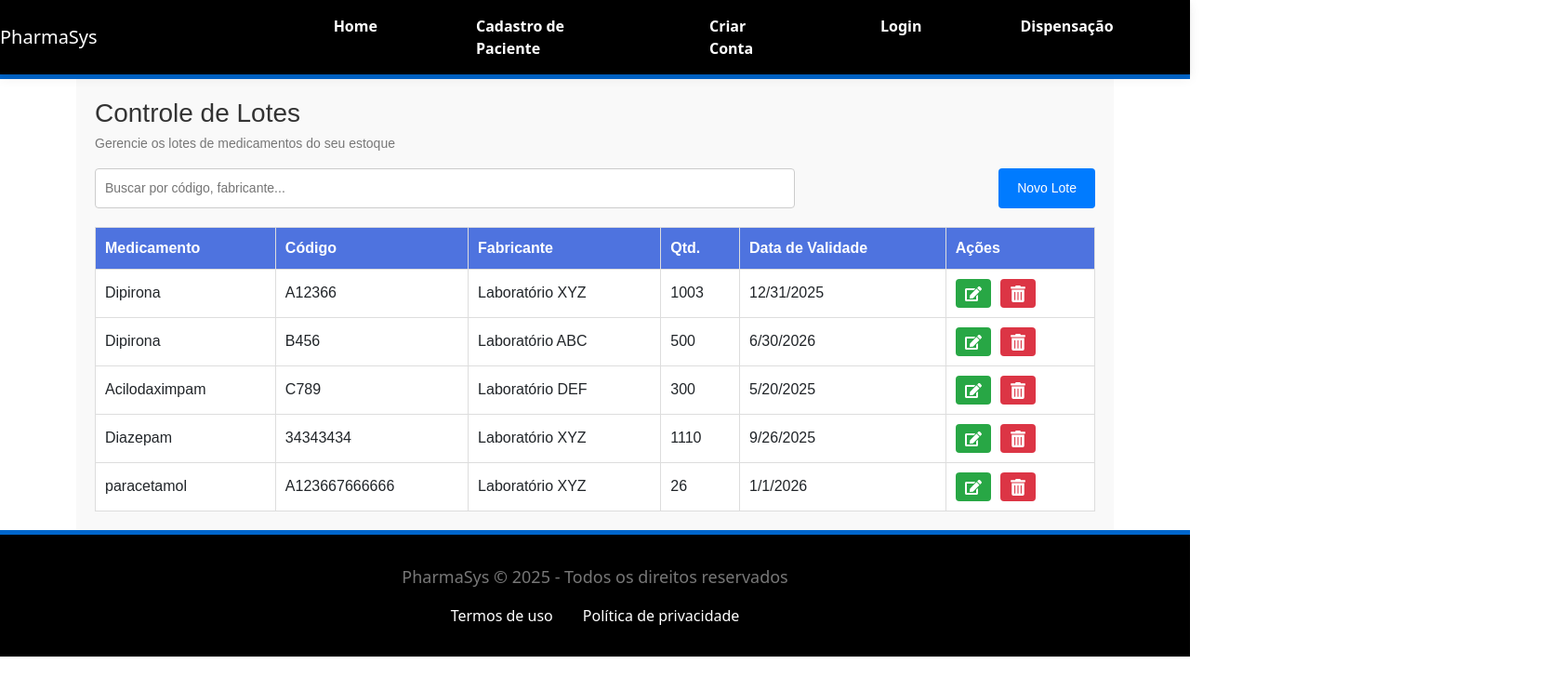
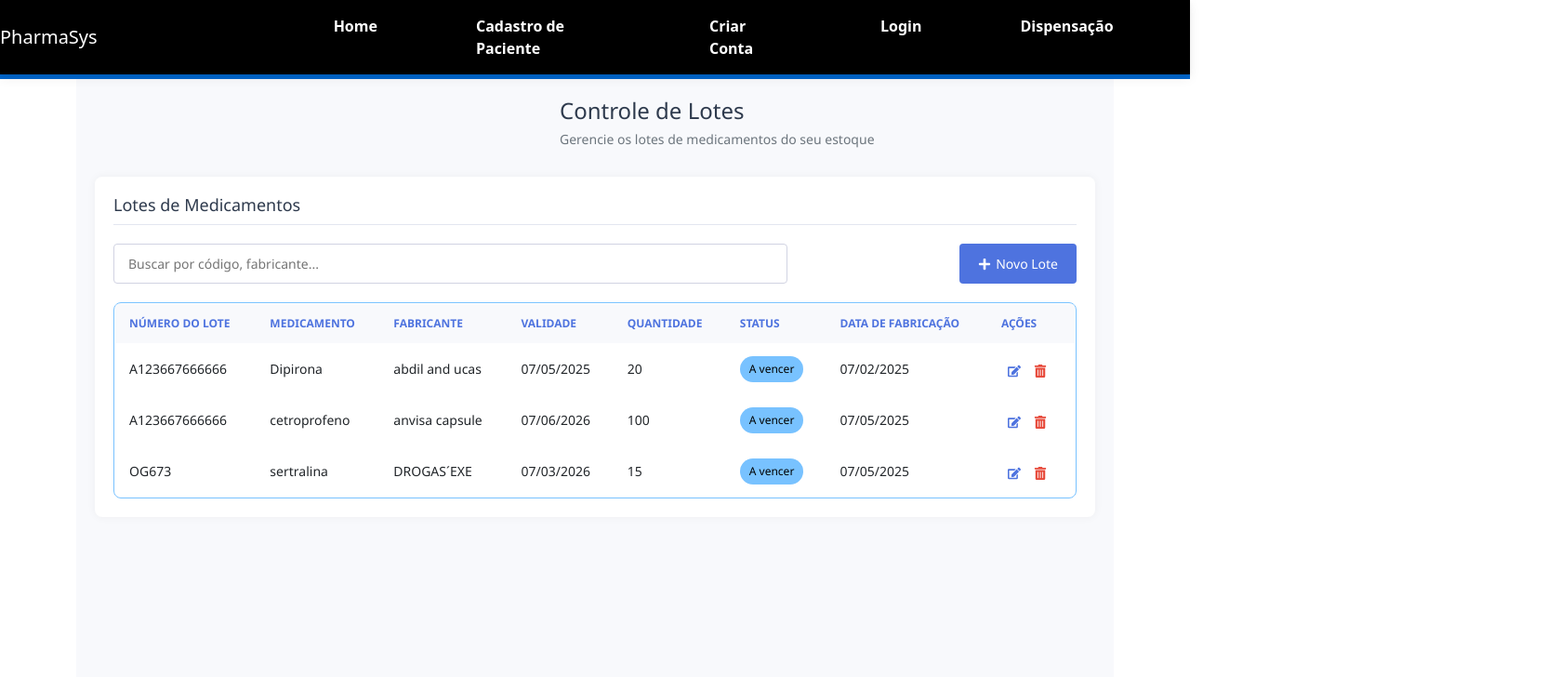
Before and after one commit to Jonaslima07/PharmaSys-Front, a React (Vite) app: page /cadastrarlotes in a window 1280 px wide. Shown: the top 728 px of the page at 93% size, 1678 px wide, since content can reach past the window. Built offline with nearby package versions, Linux system fonts and the light colour scheme; data requests are answered from the project's data file.

Commit message:
lotes alteração

```diff
--- a/db.json
+++ b/db.json
@@ -43,54 +43,34 @@
   ],
   "lotes": [
     {
-      "number": "A12366",
-      "expirationDate": "2025-12-31",
-      "manufacturer": "Laboratório XYZ",
-      "quantity": 1003,
+      "id": "6c25",
+      "number": "A123667666666",
+      "expirationDate": "2025-05-07",
+      "manufacturer": "abdil and ucas",
+      "quantity": 20,
       "medicationName": "Dipirona",
-      "medicationImage": "/images/dipirona.jpg",
-      "manufacturingDate": "2025-01-01",
-      "id": "1"
+      "medicationImage": null,
+      "manufacturingDate": "2025-02-07"
     },
     {
-      "id": "2",
-      "number": "B456",
-      "expirationDate": "2026-06-30",
-      "manufacturer": "Laboratório ABC",
-      "quantity": 500,
-      "medicationName": "Dipirona",
-      "medicationImage": "/images/dipirona.jpg",
-      "manufacturingDate": "2025-02-01"
+      "id": "a0a1",
+      "number": "A123667666666",
+      "expirationDate": "2026-06-07",
+      "manufacturer": "anvisa capsule",
+      "quantity": 100,
+      "medicationName": "cetroprofeno",
+      "medicationImage": null,
+      "manufacturingDate": "2025-05-07"
     },
     {
-      "id": "3",
-      "number": "C789",
-      "expirationDate": "2025-05-20",
-      "manufacturer": "Laboratório DEF",
-      "quantity": 300,
-      "medicationName": "Acilodaximpam",
-      "medicationImage": "/images/medicamento3.jpg",
-      "manufacturingDate": "2025-03-15"
-    },
-    {
-      "number": "34343434",
-      "expirationDate": "2025-09-26",
-      "manufacturer": "Laboratório XYZ",
-      "quantity": 1110,
-      "medicationName": "Diazepam",
+      "id": "e29c",
+      "number": "OG673",
+      "expirationDate": "2026-03-07",
+      "manufacturer": "DROGAS´EXE",
+      "quantity": 15,
+      "medicationName": "sertralina",
       "medicationImage": null,
-      "manufacturingDate": "2025-05-22",
-      "id": "1fd5"
-    },
-    {
-      "id": "6520",
-      "number": "A123667666666",
-      "expirationDate": "2026-01-01",
-      "manufacturer": "Laboratório XYZ",
-      "quantity": 26,
-      "medicationName": "paracetamol",
-      "medicationImage": null,
-      "manufacturingDate": "2025-05-31"
+      "manufacturingDate": "2025-05-07"
     }
   ]
 }
--- a/src/components/BatchList.jsx
+++ b/src/components/BatchList.jsx
@@ -1,30 +1,40 @@
 import React, { useState, useEffect } from 'react';
-import { FaEdit, FaTrashAlt } from 'react-icons/fa';
+import { FaEdit, FaTrashAlt, FaCheck, FaPlus } from 'react-icons/fa';
 import BatchForm from './BatchForm';
+import './BatchList.css';
 
 const BatchList = () => {
   const [batches, setBatches] = useState([]);
   const [searchTerm, setSearchTerm] = useState('');
   const [showForm, setShowForm] = useState(false);
   const [selectedBatch, setSelectedBatch] = useState(null);
+  const [isLoading, setIsLoading] = useState(true);
+  const [error, setError] = useState(null);
 
   useEffect(() => {
     loadBatches();
   }, []);
 
   const loadBatches = async () => {
+    setIsLoading(true);
+    setError(null);
     try {
       const response = await fetch('http://localhost:5000/lotes');
+      if (!response.ok) {
+        throw new Error(`Erro HTTP! status: ${response.status}`);
+      }
       const data = await response.json();
       setBatches(data);
     } catch (error) {
       console.error('Erro ao carregar os lotes', error);
-      alert('Erro ao carregar os lotes.');
+      setError('Erro ao carregar os lotes. Tente novamente mais tarde.');
+    } finally {
+      setIsLoading(false);
     }
   };
 
   const handleAddBatch = () => {
-    setSelectedBatch(null); // Reset para novo lote
+    setSelectedBatch(null);
     setShowForm(true);
   };
 
@@ -36,7 +46,38 @@ const BatchList = () => {
   const handleFormClose = () => {
     setShowForm(false);
     setSelectedBatch(null);
-    loadBatches(); // Recarrega a lista após fechar o formulário
+    loadBatches();
+  };
+
+  const handleFormSubmit = async (batchData) => {
+    try {
+      setIsLoading(true);
+      const url = batchData.id
+        ? `http://localhost:5000/lotes/${batchData.id}`
+        : 'http://localhost:5000/lotes';
+
+      const method = batchData.id ? 'PUT' : 'POST';
+
+      const response = await fetch(url, {
+        method,
+        headers: {
+          'Content-Type': 'application/json',
+        },
+        body: JSON.stringify(batchData),
+      });
+
+      if (!response.ok) {
+        throw new Error(`Erro HTTP! status: ${response.status}`);
+      }
+
+      // Fecha o formulário e recarrega os dados
+      handleFormClose();
+    } catch (error) {
+      console.error('Erro ao salvar o lote', error);
+      alert('Erro ao salvar o lote. Tente novamente.');
+    } finally {
+      setIsLoading(false);
+    }
   };
 
   const filteredBatches = batches.filter(
@@ -60,29 +101,82 @@ const BatchList = () => {
         loadBatches();
       } catch (error) {
         console.error('Erro ao excluir o lote', error);
-        alert('Erro ao excluir o lote');
+        alert('Erro ao excluir o lote. Tente novamente.');
       }
     }
   };
 
+  const formatDate = (dateString) => {
+    if (!dateString) return '-';
+    const date = new Date(dateString);
+    return date.toLocaleDateString('pt-BR', {
+      day: '2-digit',
+      month: '2-digit',
+      year: 'numeric'
+    });
+  };
+
+  const formatManufactureDate = (dateString) => {
+    if (!dateString) return '-';
+    const date = new Date(dateString);
+    return date.toLocaleDateString('pt-BR', {
+      day: '2-digit',
+      month: '2-digit',
+      year: 'numeric'
+    });
+  };
+
+  const calculateStatus = (expirationDate) => {
+    if (!expirationDate) return 'A vencer';
+
+    const today = new Date();
+    const expDate = new Date(expirationDate);
+    return expDate < today ? 'Vencido' : 'A vencer';
+  };
+
+  const getStatusStyle = (status) => {
+    return status === 'Vencido'
+      ? { backgroundColor: '#f12f11', color: '#0000000' }
+      : { backgroundColor: '#78C2FF', color: '#000000' };
+  };
+
+  if (isLoading) {
     return (
-    <div style={styles.batchList}>
-      <h2 style={styles.heading}>Controle de Lotes</h2>
-      <p style={styles.paragraph}>Gerencie os lotes de medicamentos do seu estoque</p>
+      <div className="loading-container">
+        <div className="spinner"></div>
+        <p>Carregando lotes...</p>
+      </div>
+    );
+  }
 
-      <div style={styles.searchBar}>
+  if (error) {
+    return (
+      <div className="error-container">
+        <p className="error-message">{error}</p>
+        <button onClick={loadBatches} className="btn-retry">
+          Tentar novamente
+        </button>
+      </div>
+    );
+  }
+
+  return (
+    <div className="batch-list-container">
+      <h1>Controle de Lotes</h1>
+      <p className="subtitle">Gerencie os lotes de medicamentos do seu estoque</p>
+
+      <div className="batch-content">
+        <h2>Lotes de Medicamentos</h2>
+
+        <div className="batch-actions">
           <input
             type="text"
             placeholder="Buscar por código, fabricante..."
             value={searchTerm}
             onChange={(e) => setSearchTerm(e.target.value)}
-          style={styles.input}
           />
-        <button
-          onClick={handleAddBatch}
-          style={styles.btnNovoLote}
-        >
-          Novo Lote
+          <button onClick={handleAddBatch} className="btn-add">
+            <FaPlus /> Novo Lote
           </button>
         </div>
 
@@ -90,222 +184,85 @@ const BatchList = () => {
           <BatchForm
             batch={selectedBatch}
             onClose={handleFormClose}
-          onSave={handleFormClose}
+            onSubmit={handleFormSubmit}
+            isSubmitting={isLoading}
           />
         )}
 
-      <table style={styles.table}>
+        {/* Adicione esta condição para mostrar a imagem quando não há lotes */}
+        {batches.length === 0 && !isLoading && !error && (
+          <div className="empty-state">
+            <img src="images/muiedacartela.jpg" alt="Nenhum lote cadastrado" />
+            <p>Nenhum lote cadastrado ainda. Clique em "Novo Lote" para começar!</p>
+          </div>
+        )}
+
+        <div className="table-container">
+          {filteredBatches.length > 0 ? (
+            <table>
               <thead>
                 <tr>
-            <th style={styles.tableHeader}>Medicamento</th>
-            <th style={styles.tableHeader}>Código</th>
-            <th style={styles.tableHeader}>Fabricante</th>
-            <th style={styles.tableHeader}>Qtd.</th>
-            <th style={styles.tableHeader}>Data de Validade</th>
-            <th style={styles.tableHeader}>Ações</th>
+                  <th>Número do Lote</th>
+                  <th>Medicamento</th>
+                  <th>Fabricante</th>
+                  <th>Validade</th>
+                  <th>Quantidade</th>
+                  <th>Status</th>
+                  <th>Data de Fabricação</th>
+                  <th>Ações</th>
                 </tr>
               </thead>
               <tbody>
-          {filteredBatches.map((batch) => (
-            <tr key={batch.id} style={styles.tableRow}>
-              <td style={styles.tableData}>{batch.medicationName}</td>
-              <td style={styles.tableData}>{batch.number}</td>
-              <td style={styles.tableData}>{batch.manufacturer}</td>
-              <td style={styles.tableData}>{batch.quantity}</td>
-              <td style={styles.tableData}>
-                {new Date(batch.expirationDate).toLocaleDateString()}
+                {filteredBatches.map((batch) => {
+                  const status = calculateStatus(batch.expirationDate);
+                  return (
+                    <tr key={batch.id}>
+                      <td>{batch.number || '-'}</td>
+                      <td>{batch.medicationName || '-'}</td>
+                      <td>{batch.manufacturer || '-'}</td>
+                      <td>{formatDate(batch.expirationDate)}</td>
+                      <td>{batch.quantity || '0'}</td>
+                      <td>
+                        <span className="status-badge" style={getStatusStyle(status)}>
+                          {status}
+                        </span>
                       </td>
-              <td style={styles.tableData}>
+                      <td>{formatManufactureDate(batch.manufacturingDate)}</td>
+                      <td>
                         <button
                           onClick={() => handleEditBatch(batch)}
-                  style={styles.btnEditar}
+                          className="btn-action btn-edit"
+                          title="Editar"
                         >
-                  <FaEdit size={18} />
+                          <FaEdit />
                         </button>
                         <button
                           onClick={() => handleDelete(batch.id)}
-                  style={styles.btnExcluir}
+                          className="btn-action btn-delete"
+                          title="Excluir"
                         >
-                  <FaTrashAlt size={18} />
+                          <FaTrashAlt />
+                        </button>
+                        <button className="btn-action btn-check">
+                          <FaCheck />
                         </button>
                       </td>
                     </tr>
-          ))}
+                  );
+                })}
               </tbody>
             </table>
-       <style>
-        {`
-          .batch-list {
-            padding: 20px;
-            font-family: Arial, sans-serif;
-            background-color: #f9f9f9;
-          }
-
-          h2 {
-            font-size: 28px;
-            margin-bottom: 5px;
-            color: #333;
-          }
-
-          p {
-            font-size: 14px;
-            color: #777;
-          }
-
-          .search-bar {
-            display: flex;
-            justify-content: space-between;
-            margin-bottom: 20px;
-          }
-
-          input {
-            padding: 10px;
-            width: 70%;
-            border-radius: 4px;
-            border: 1px solid #ccc;
-            font-size: 14px;
-          }
-
-          button {
-            padding: 10px 20px;
-            font-size: 14px;
-            color: white;
-            border: none;
-            border-radius: 4px;
-            cursor: pointer;
-          }
-
-          .btn-novo-lote {
-            background-color: #007bff;
-          }
-
-          .btn-novo-lote:hover {
-            background-color: #0056b3;
-          }
-
-          table {
-            width: 100%;
-            border-collapse: collapse;
-            margin-top: 20px;
-          }
-
-          table, th, td {
-            border: 1px solid #ddd;
-          }
-
-          th, td {
-            padding: 10px;
-            text-align: left;
-          }
-
-          th {
-            background-color: #4e73df;
-            color: white;
-          }
-
-          tr:nth-child(even) {
-            background-color: #f4f4f4;
-          }
-
-          .btn-editar {
-            background-color: #28a745;
-            margin-right: 10px;
-          }
-
-          .btn-editar a {
-            color: white;
-            text-decoration: none;
-          }
-
-          .btn-editar:hover {
-            background-color: #218838;
-          }
-
-          .btn-excluir {
-            background-color: #dc3545;
-          }
-
-          .btn-excluir:hover {
-            background-color: #c82333;
-          }
-        `}
-      </style>
+          ) : batches.length > 0 ? (
+            <tr>
+              <td colSpan="8" className="no-results">
+                Nenhum lote encontrado para sua busca
+              </td>
+            </tr>
+          ) : null}
+        </div>
+      </div>
     </div>
   );
 };
 
 export default BatchList;
-
-// Constante de estilos inline
-const styles = {
-  batchList: {
-    padding: '20px',
-    fontFamily: 'Arial, sans-serif',
-    backgroundColor: '#f9f9f9',
-  },
-  heading: {
-    fontSize: '28px',
-    marginBottom: '5px',
-    color: '#333',
-  },
-  paragraph: {
-    fontSize: '14px',
-    color: '#777',
-  },
-  searchBar: {
-    display: 'flex',
-    justifyContent: 'space-between',
-    marginBottom: '20px',
-  },
-  input: {
-    padding: '10px',
-    width: '70%',
-    borderRadius: '4px',
-    border: '1px solid #ccc',
-    fontSize: '14px',
-  },
-  btnNovoLote: {
-    padding: '10px 20px',
-    fontSize: '14px',
-    color: 'white',
-    border: 'none',
-    borderRadius: '4px',
-    backgroundColor: '#007bff',
-    cursor: 'pointer',
-  },
-  table: {
-    width: '100%',
-    borderCollapse: 'collapse',
-    marginTop: '20px',
-  },
-  tableHeader: {
-    padding: '10px',
-    textAlign: 'left',
-    backgroundColor: '#4e73df',
-    color: 'white',
-  },
-  tableRow: {
-    backgroundColor: '#fff',
-  },
-  tableData: {
-    padding: '10px',
-    textAlign: 'left',
-  },
-  btnEditar: {
-    padding: '5px 10px',
-    backgroundColor: '#28a745',
-    color: 'white',
-    border: 'none',
-    borderRadius: '4px',
-    cursor: 'pointer',
-    marginRight: '10px',
-  },
-  btnExcluir: {
-    padding: '5px 10px',
-    backgroundColor: '#dc3545',
-    color: 'white',
-    border: 'none',
-    borderRadius: '4px',
-    cursor: 'pointer',
-  },
-};
--- /dev/null
+++ b/src/components/Batchlist.css
@@ -0,0 +1,225 @@
+/* BatchList.css */
+.batch-list-container {
+    font-family: 'Segoe UI', Arial, sans-serif;
+    padding: 20px;
+    background-color: #f8f9fc;
+    min-height: 100vh;
+  }
+
+  .batch-list-container h1 {
+    color: #2e3a4d;
+    font-size: 24px;
+    margin-bottom: 5px;
+    position: relative;
+    left: 500px;
+  }
+
+  .subtitle {
+    color: #6c757d;
+    font-size: 14px;
+    margin-bottom: 30px;
+    position: relative;
+    left: 500px;
+  }
+
+  .batch-content {
+    background-color: white;
+    border-radius: 8px;
+    padding: 20px;
+    box-shadow: 0 0 10px rgba(0, 0, 0, 0.05);
+  }
+
+  .batch-content h2 {
+    color: #2e3a4d;
+    font-size: 18px;
+    margin-bottom: 20px;
+    padding-bottom: 10px;
+    border-bottom: 1px solid #e3e6f0;
+  }
+
+  .batch-actions {
+    display: flex;
+    justify-content: space-between;
+    margin-bottom: 20px;
+  }
+
+  .batch-actions input {
+    padding: 10px 15px;
+    border: 1px solid #d1d3e2;
+    border-radius: 4px;
+    width: 70%;
+    font-size: 14px;
+  }
+
+  .btn-add {
+    background-color: #4e73df;
+    color: white;
+    border: none;
+    border-radius: 4px;
+    padding: 10px 20px;
+    font-size: 14px;
+    cursor: pointer;
+    display: flex;
+    align-items: center;
+    gap: 5px;
+  }
+
+  .btn-add:hover {
+    background-color: #3a5bc7;
+  }
+
+  .table-container {
+    overflow-x: auto;
+  }
+
+    /* pra remover a borda basta tirar essa peste aqui jonas */
+  .table-container {
+    overflow-x: auto;
+    border: 1px solid #78C2FF; /* Adiciona borda preta ao redor do container */
+    border-radius: 8px; /* Arredonda os cantos */
+    padding: 1px; /* Garante que a borda não seja cortada */
+  }
+
+  table {
+    width: 100%;
+    border-collapse: collapse;
+    font-size: 14px;
+  }
+
+  th, td {
+    padding: 12px 15px;
+    text-align: left;
+    border-bottom: 1px solid #e3e6f0;
+
+  }
+
+  th {
+    background-color: #f8f9fc;
+    color: #4e73df;
+    font-weight: 600;
+    text-transform: uppercase;
+    font-size: 12px;
+  }
+
+  tr:hover {
+    background-color: #f8f9fc;
+  }
+
+  .status-badge {
+    padding: 5px 10px;
+    border-radius: 20px;
+    font-size: 12px;
+    font-weight: 500;
+    display: inline-block;
+  }
+
+  .btn-action {
+    border: none;
+    background: none;
+    cursor: pointer;
+    padding: 5px;
+    margin: 0 2px;
+    border-radius: 4px;
+    color: #6c757d;
+    transition: color 0.3s;
+  }
+
+
+  .btn-edit {
+    color: #4e73df; /* Azul */
+  }
+
+
+  .btn-edit:hover {
+    color: #4e73df;
+  }
+
+  .btn-delete {
+    color: #e74a3b; /* Vermelho */
+  }
+
+  .btn-delete:hover {
+    color: #e74a3b;
+  }
+
+  .btn-check {
+    color: #1cc88a;
+  }
+
+  .no-results {
+    text-align: center;
+    color: #6c757d;
+    padding: 20px;
+  }
+
+  .loading-container {
+    display: flex;
+    flex-direction: column;
+    align-items: center;
+    justify-content: center;
+    height: 200px;
+  }
+
+  .spinner {
+    border: 4px solid rgba(0, 0, 0, 0.1);
+    border-radius: 50%;
+    border-top: 4px solid #4e73df;
+    width: 40px;
+    height: 40px;
+    animation: spin 1s linear infinite;
+    margin-bottom: 15px;
+  }
+
+  @keyframes spin {
+    0% { transform: rotate(0deg); }
+    100% { transform: rotate(360deg); }
+  }
+
+  .error-container {
+    display: flex;
+    flex-direction: column;
+    align-items: center;
+    justify-content: center;
+    height: 200px;
+  }
+
+  .error-message {
+    color: #e74a3b;
+    margin-bottom: 15px;
+  }
+
+  .btn-retry {
+    background-color: #4e73df;
+    color: white;
+    border: none;
+    border-radius: 4px;
+    padding: 10px 20px;
+    cursor: pointer;
+  }
+
+  .btn-retry:hover {
+    background-color: #3a5bc7;
+  }
+
+
+  .empty-state {
+    display: flex;
+    flex-direction: column;
+    align-items: center;
+    justify-content: center;
+    padding: 40px 0;
+    text-align: center;
+  }
+
+  .empty-state img {
+    width: 287px; /*antes tava 200 largura e altura auto teste e veja qual voce acha melhor "before or after"*/
+    height: 190px;
+    margin-bottom: 20px;
+    opacity: 1.7;
+  }
+
+  .empty-state p {
+    color: #6c757d;
+    font-size: 16px;
+    margin-top: 15px;
+  }
```
Also changed, not shown: 1 other file (tests, documents, lock files or other folders). Lines whose indentation alone changed are shown as unchanged.
